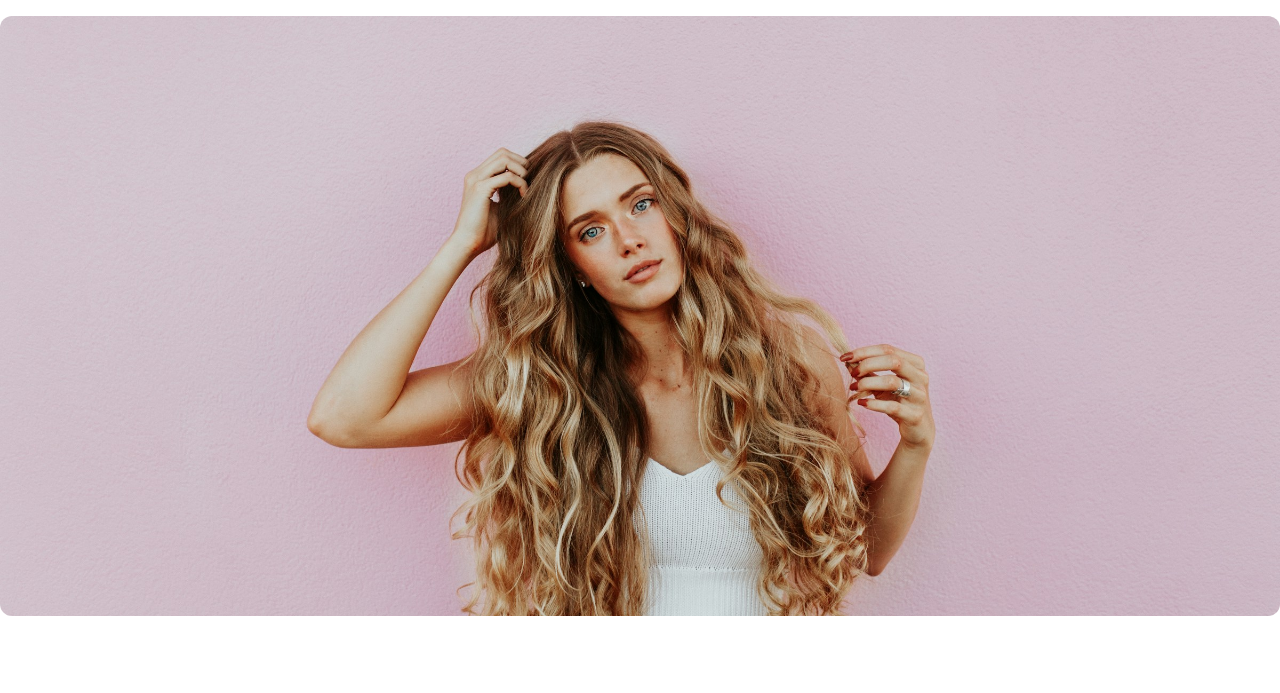
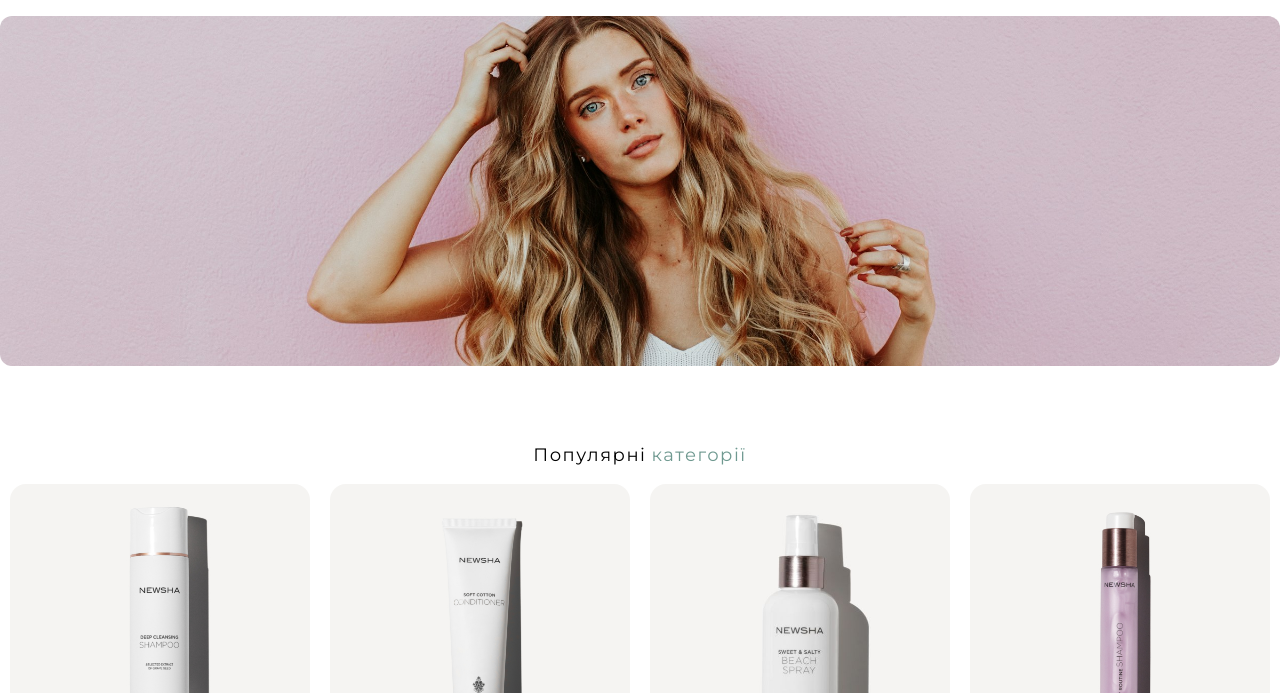
Before and after one commit to itsaleks-dev/newsha2, a website built with webpack: page src/index.html in a window 1280 px wide. Shown: the part 84-777 px from the top of the page. Built offline with nearby package versions, Linux system fonts and the light colour scheme; files whose address does not match are found by name.

Commit message:
resize hero-image

```diff
--- a/src/styles/layout/_hero.scss
+++ b/src/styles/layout/_hero.scss
@@ -22,7 +22,11 @@
         object-fit: cover;
 
         @media (max-width: map.get(bp.$grid-breakpoints, lg)) {
-            height: 400;
+            height: 350px;
+        }
+
+        @media (max-width: map.get(bp.$grid-breakpoints, xs)) {
+            height: 400px;
         }
     }
 }
```
